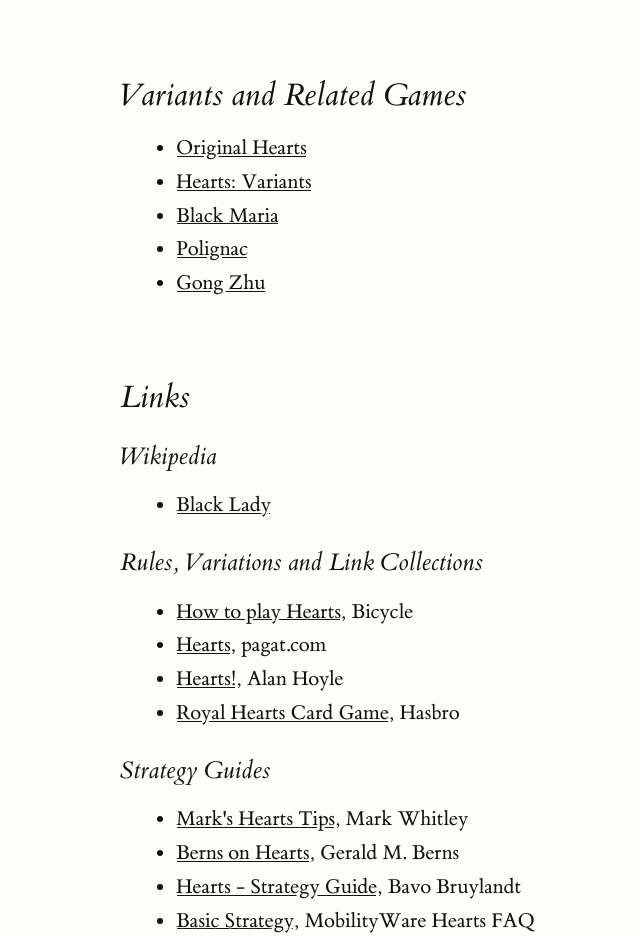
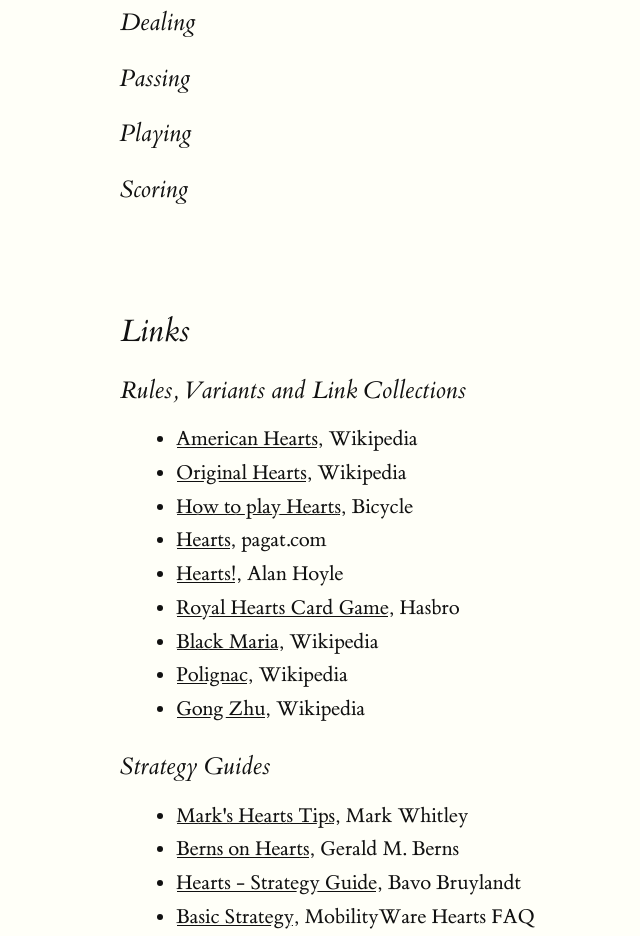
Before and after one commit to cbettinger/hearts, a plain HTML site: page index.html in a window 1280 px wide. Shown: the part 1282-2218 px from the top of the page, without its empty margins (40-680 px from the left). Drawn offline with Linux system fonts and the light colour scheme.

Commit message:
Working on introduction

```diff
--- a/index.html
+++ b/index.html
@@ -13,12 +13,12 @@
 		<h1>Hearts</h1>
 		<p class="subtitle">Christian Bettinger</p>
 		<section>
-			<p>Emphasizing Modern Hearts...</p>
-			<p>The thing with the name: This page covers a modern variant of the Hearts-type group of games, that often is called American Hearts or - more precisely - Black Lady. Due to the fact that more oftenly this variant is simply called Hearts (and due to my personal preference) and the factActually, is an predeceeding variant of</p>
+			<p>Hearts is a <a href="#rules">simple and beginner-friendly</a> yet <a href="#strategy">challenging</a> trick-avoiding card game for two to five players. The basic object is to take as few points as possible, where Hearts and the Queen of Spades score.</p>
+			<p>This page covers a rather modern variant of the Hearts-type family of card games, which often is called <a href="#americanhearts"><i>American Hearts</i></a> or <i>Black Lady</i>. Certainly also due to the fact that Microsoft has delivered a popular implementation of this modern variant under the name <i>Hearts</i> in many versions of its Windows operating system, many people (including me) refer to this variant when they talk about <i>Hearts</i>. The preceeding variant, in which the Queen of Spades does not score, is therefore referred to as <a href="#originalhearts"><i>Original Hearts</i></a>.</p>
 		</section>
 
 		<section>
-			<h2>Rules</h2>
+			<h2 id="rules">Rules</h2>
 			<h3>Deck & Number of Players</h3>
 			<h3>Object</h3>
 			<h3>Dealing</h3>
@@ -30,36 +30,31 @@
 		<section>
 			<h2>Common Rule Variations</h2>
 			<h3>Number of Players</h3>
+			<h3>Dealing</h3>
 			<h3>Passing</h3>
 			<h3>Playing</h3>
 			<h3>Scoring</h3>
 		</section>
 
 		<section>
-			<h2>Variants and Related Games</h2>
-			<ul>
-				<li><a href="https://en.wikipedia.org/wiki/Hearts_(card_game)" target="_blank">Original Hearts</a></li>
-				<li><a href="https://en.wikipedia.org/wiki/Black_Lady#Variants" target="_blank">Hearts: Variants</a></li>
-				<li><a href="https://en.wikipedia.org/wiki/Black_Maria_(card_game)" target="_blank">Black Maria</a></li>
-				<li><a href="https://en.wikipedia.org/wiki/Polignac_(card_game)" target="_blank">Polignac</a></li>
-				<li><a href="https://en.wikipedia.org/wiki/Gong_Zhu" target="_blank">Gong Zhu</a></li>
-			</ul>
+
 		</section>
 
 		<section>
 			<h2>Links</h2>
-			<h3>Wikipedia</h3>
+			<h3>Rules, Variants and Link Collections</h3>
 			<ul>
-				<li><a href="https://en.wikipedia.org/wiki/Black_Lady" target="_blank">Black Lady</a></li>
-			</ul>
-			<h3>Rules, Variations and Link Collections</h3>
-			<ul>
+				<li id="americanhearts"><a href="https://en.wikipedia.org/wiki/Black_Lady" target="_blank">American Hearts</a>, Wikipedia</li>
+				<li id="originalhearts"><a href="https://en.wikipedia.org/wiki/Hearts_(card_game)" target="_blank">Original Hearts</a>, Wikipedia</li>
 				<li><a href="https://bicyclecards.com/how-to-play/hearts/" target="_blank">How to play Hearts</a>, Bicycle</li>
 				<li><a href="https://www.pagat.com/reverse/hearts.html" target="_blank">Hearts</a>, pagat.com</li>
 				<li><a href="https://www.alanhoyle.com/hearts.html" target="_blank">Hearts!</a>, Alan Hoyle</li>
 				<li><a href="https://www.hasbro.com/common/instruct/Royal_Hearts_Card_Game.pdf" target="_blank">Royal Hearts Card Game</a>, Hasbro</li>
+				<li><a href="https://en.wikipedia.org/wiki/Black_Maria_(card_game)" target="_blank">Black Maria</a>, Wikipedia</li>
+				<li><a href="https://en.wikipedia.org/wiki/Polignac_(card_game)" target="_blank">Polignac</a>, Wikipedia</li>
+				<li><a href="https://en.wikipedia.org/wiki/Gong_Zhu" target="_blank">Gong Zhu</a>, Wikipedia</li>
 			</ul>
-			<h3>Strategy Guides</h3>
+			<h3 id="strategy">Strategy Guides</h3>
 			<ul>
 				<li><a href="http://mark.random-article.com/hearts/" target="_blank">Mark's Hearts Tips</a>, Mark Whitley</li>
 				<li><a href="http://mark.random-article.com/hearts/on_hearts.txt" target="_blank">Berns on Hearts</a>, Gerald M. Berns</li>
```
